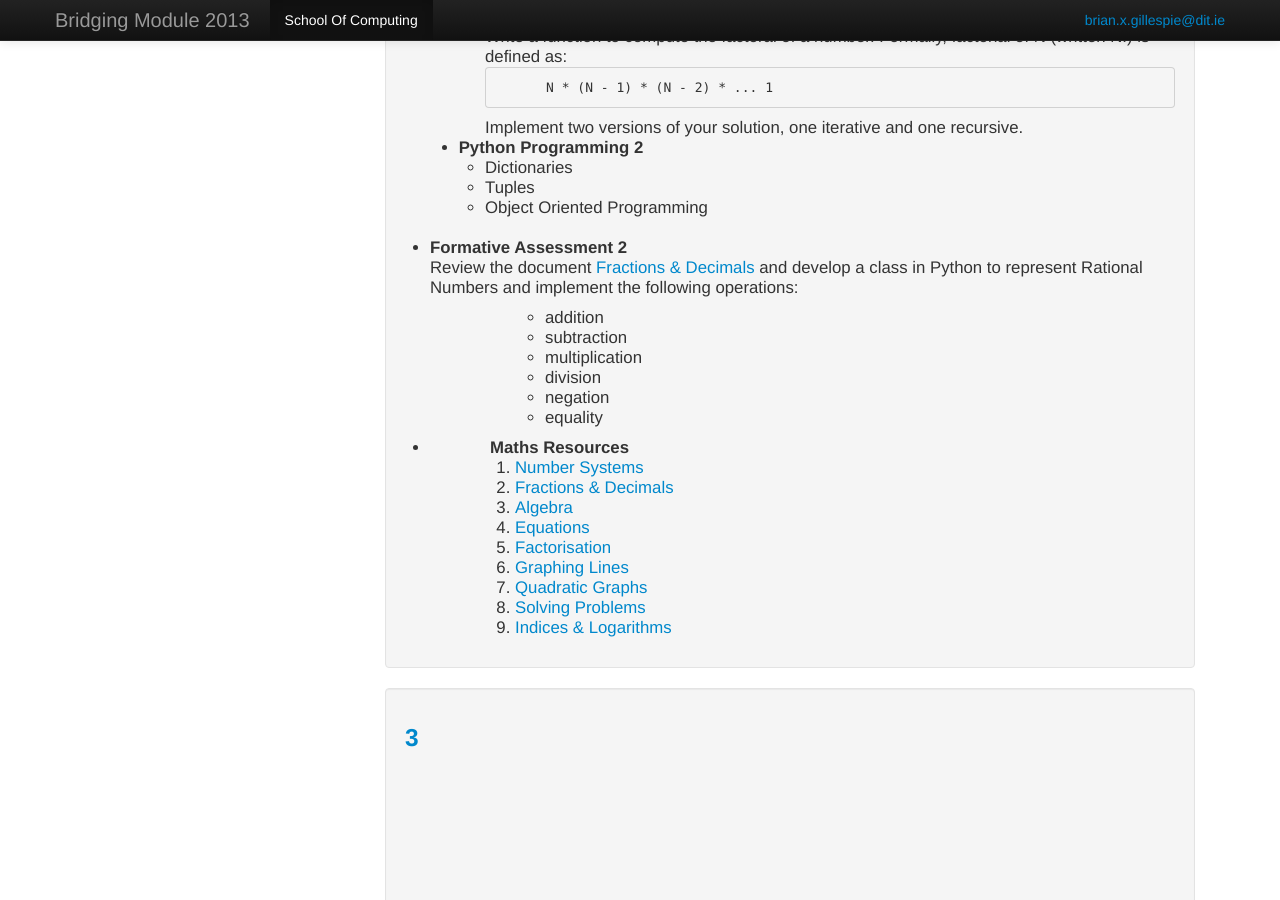
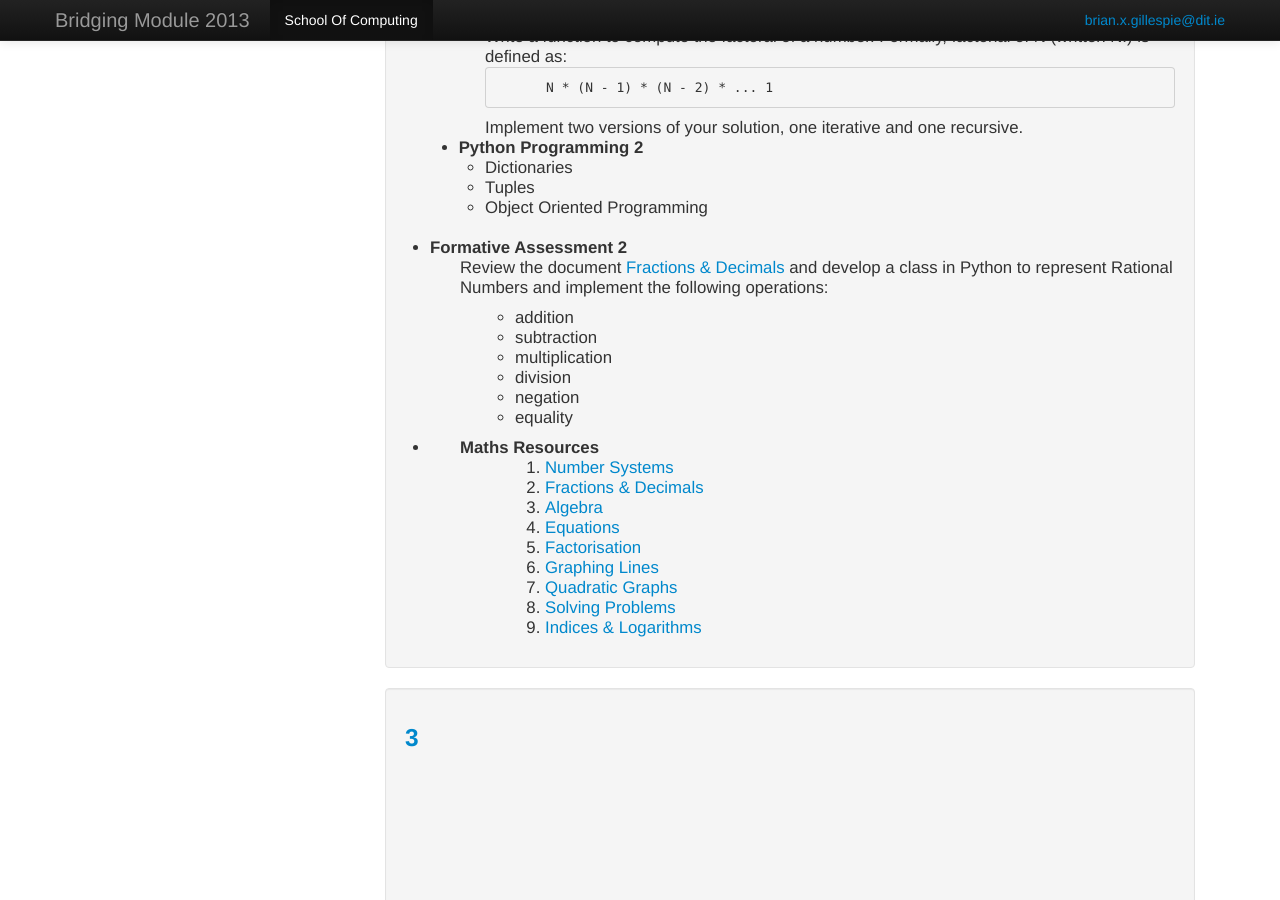
Before and after one commit to bjg/bridgingmodule2013, a Jekyll site: the page built from index.html, in a window 1280 px wide and 900 px high, scrolled down 1266 px. Built offline with Jekyll 4.4.1, drawn with Linux system fonts in a browser that asks for light colours.

Commit message:
Unit 2 content

```diff
--- a/_includes/unit2.html
+++ b/_includes/unit2.html
@@ -27,10 +27,10 @@
     <br>
     <li>
         <strong>Formative Assessment 2</strong>
-        <p>
+        <p style="padding-left:30px">
             Review the document <a href="/public/worksheets/Ch2-Fractions & Decimals.pdf">Fractions & Decimals</a>
             and develop a class in Python to represent Rational Numbers and implement the following operations:
-            <ul style="padding-left:90px">
+            <ul style="padding-left:60px">
                 <li>addition</li>
                 <li>subtraction</li>
                 <li>multiplication</li>
@@ -40,8 +40,8 @@
             </ul>
         </p>
     </li>
-    <li>
-        <strong  style="padding-left:60px">Maths Resources</strong>
+    <li style="padding-left:30px">
+        <strong>Maths Resources</strong>
         <ol style="padding-left:60px">
             <li><a href="/public/worksheets/Ch1-Number Systems.pdf">Number Systems</a></li>
             <li><a href="/public/worksheets/Ch2-Fractions & Decimals.pdf">Fractions & Decimals</a></li>
```
